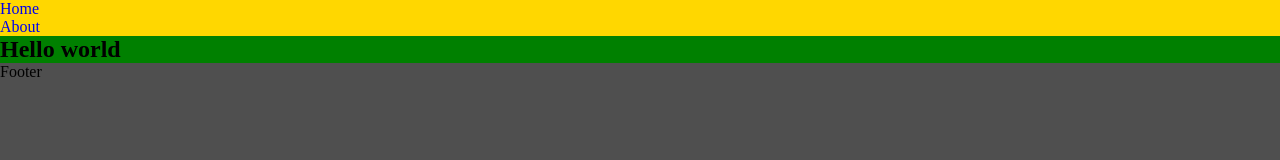
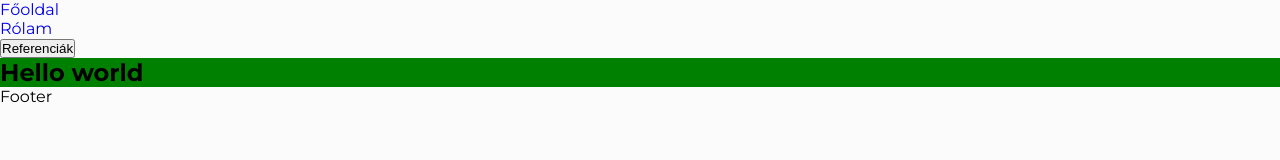
Before and after one commit to gerry9009/klaudiusz, a Gatsby site: page / in a window 1280 px wide. Built offline with nearby package versions, Linux system fonts and the light colour scheme; Gatsby itself is replaced by a stand-in of ours.

Commit message:
Created Navbar component

```diff
--- a/src/components/Layout.js
+++ b/src/components/Layout.js
@@ -1,24 +1,15 @@
 import React from "react";
-import { Link } from "gatsby-link";
 
 // import global style
 import "../styles/global.css";
 
-import { navbar, box } from "../styles/layout.module.css";
+import { box } from "../styles/layout.module.css";
+import Navbar from "./navbar";
 
 const Layout = ({ children }) => {
   return (
     <main>
-      <div className={navbar}>
-        <ul>
-          <li>
-            <Link to={"/"}>Home</Link>
-          </li>
-          <li>
-            <Link to={"/about"}>About</Link>
-          </li>
-        </ul>
-      </div>
+      <Navbar />
       <div className={box}>{children}</div>
       <div>Footer</div>
     </main>
--- /dev/null
+++ b/src/components/Navbar.js
@@ -0,0 +1,59 @@
+import React, { useState } from "react";
+
+import { Link } from "gatsby-link";
+
+const Navbar = () => {
+  const [toggleDropdown, setToggleDropdown] = useState(false);
+
+  const handleToggleDropdown = () => {
+    setToggleDropdown((prev) => !prev);
+    console.log("click");
+  };
+  const Dropdown = () => {
+    return (
+      <div>
+        <button onClick={handleToggleDropdown}>Referenciák</button>
+        {toggleDropdown && (
+          <ul>
+            <li>
+              <Link to={"/design/bathroom"}>Fürdőszoba</Link>
+            </li>
+            <li>
+              <Link to={"/design/bedroom"}>Hálószoba</Link>
+            </li>
+            <li>
+              <Link to={"/design/kitchen"}>Konyha</Link>
+            </li>
+            <li>
+              <Link to={"/design/livingroom"}>Nappali</Link>
+            </li>
+            <li>
+              <Link to={"/design/outside"}>Udvar</Link>
+            </li>
+            <li>
+              <Link to={"/design/others"}>Egyéb</Link>
+            </li>
+          </ul>
+        )}
+      </div>
+    );
+  };
+
+  return (
+    <nav>
+      <ul>
+        <li>
+          <Link to={"/"}>Főoldal</Link>
+        </li>
+        <li>
+          <Link to={"/about"}>Rólam</Link>
+        </li>
+        <li>
+          <Dropdown />
+        </li>
+      </ul>
+    </nav>
+  );
+};
+
+export default Navbar;
--- a/src/styles/global.css
+++ b/src/styles/global.css
@@ -1,10 +1,24 @@
+@import url("https://fonts.googleapis.com/css2?family=Montserrat:wght@100;400;500;700&display=swap");
+
+:root {
+  --primary-color: #513d2a;
+  --secondary-color: #a98b6f;
+  --white-color: #fbfbfb;
+  --black-color: #222222;
+  --gray-color: #cccccc;
+}
+
 * {
   margin: 0;
   padding: 0;
   text-decoration: none;
 }
 
+html {
+  scroll-behavior: smooth;
+}
+
 body {
-  min-height: 100%;
-  background: rgb(79, 79, 79);
+  font-family: "Montserrat", sans-serif;
+  background: var(--white-color);
 }
```
Also changed, not shown: src/styles/navbar.module.css (added).
